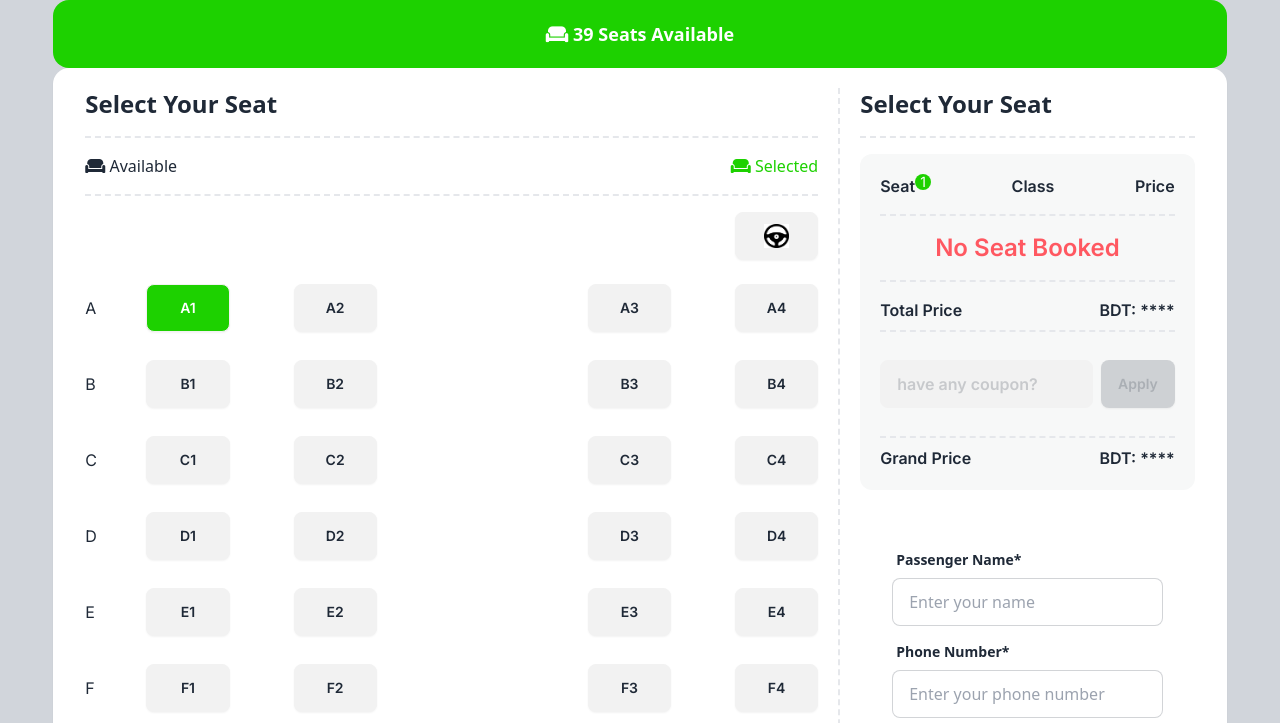
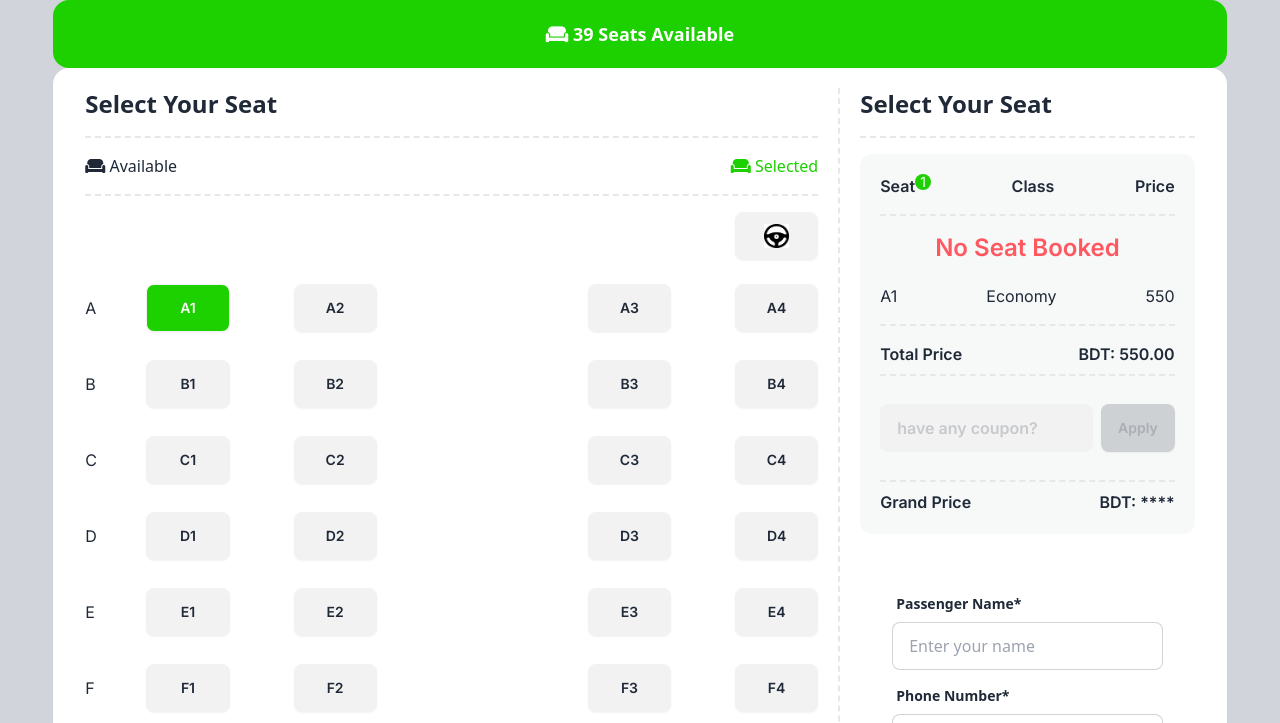
Before and after one commit to Biswa-Mitra-Barua/online-ticketing-with-dom, a plain HTML site: page index.html in a window 1280 px wide. Both pictures are taken after a click on the button "A1". Shown: the top 723 px of the page. Drawn offline with nearby package versions, Linux system fonts and the light colour scheme.

Commit message:
added some restrictions and total price calculations

```diff
--- a/app.js
+++ b/app.js
@@ -1,25 +1,47 @@
 const selectedSeatEl = document.getElementById('selected-seat');
 const totalBooked = document.getElementById('total-booked');
 const availableSeatEl = document.getElementById('available-seat');
+const totalPriceEl = document.getElementById('total-price');
+const inputCouponEl = document.getElementById('input-coupon-field');
+const couponBtn = document.getElementById('coupon-btn');
 
 let selectedSeat = [];
+let totalPrice = 0;
 
-function handleSeatElement (event){
-    // console.log(event.innerText);
-    // console.log(event);
+function handleSeatElement(event) {
+    // checking that one seat only selected once
+    const value = event.innerText;
+    if (selectedSeat.includes(value)) {
+        return alert('Seat already added')
+    }else if(selectedSeat.length < 4){
         event.classList.add('bg-primary');
         event.classList.add('text-white');
         selectedSeat.push(event.innerText);
         totalBooked.innerText = selectedSeat.length;
+
         //decrease available seat
-    const availableSeatValue = parseInt(availableSeatEl.innerText) ;
-    const newAvailableSeatValue = availableSeatValue -1;
+        const availableSeatValue = parseInt(availableSeatEl.innerText);
+        const newAvailableSeatValue = availableSeatValue - 1;
         availableSeatEl.innerText = newAvailableSeatValue;
 
 
-    // selectedSeatEl.innerHTML = `<li class="text-base font-normal flex justify-between">
-    // <span>${event.innerText}</span>
-    // <span>Economy</span>
-    // <span>550</span>
-    // </li>`
+        selectedSeatEl.innerHTML += `<li class="text-base font-normal flex justify-between">
+        <span>${event.innerText}</span>
+        <span>Economy</span>
+        <span>550</span>
+        </li>`
+
+        // update total price
+        totalPrice += 550;
+        totalPriceEl.innerText = totalPrice.toFixed(2);
+
+        // activating coupon button
+        if (selectedSeat.length > 3) {
+            inputCouponEl.removeAttribute('disabled');
+            couponBtn.removeAttribute('disabled');
         }
+    }else{
+        return alert('Maximum seat booked')
+    }
+
+}
--- a/index.html
+++ b/index.html
@@ -236,15 +236,15 @@
                             <p>Total Price</p>
                             <p>
                                 <span>BDT:</span>
-                                <span>****</span>
+                                <span id="total-price">****</span>
                             </p>
                         </div>
                         <!-- <div class="border-b-2 border-dashed my-4"></div> -->
                         <div
                             class="flex items-center justify-between gap-2 border-y-2 py-2 my-2 border-dashed text-lg font-semibold">
-                            <input type="text" disabled class="input input-primary border-primary my-5 w-full"
+                            <input id="input-coupon-field" type="text" disabled class="input input-primary border-primary my-5 w-full"
                                 placeholder="have any coupon?">
-                            <button disabled class="btn bg-primary text-white">Apply</button>
+                            <button id="coupon-btn" disabled class="btn bg-primary text-white">Apply</button>
                         </div>
                         <div class="text-normal font-semibold flex justify-between">
                             <p>Grand Price</p>
```
Lines whose indentation alone changed are shown as unchanged.
